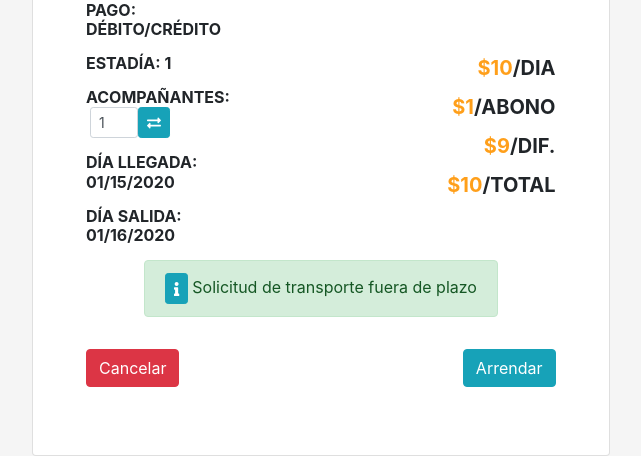
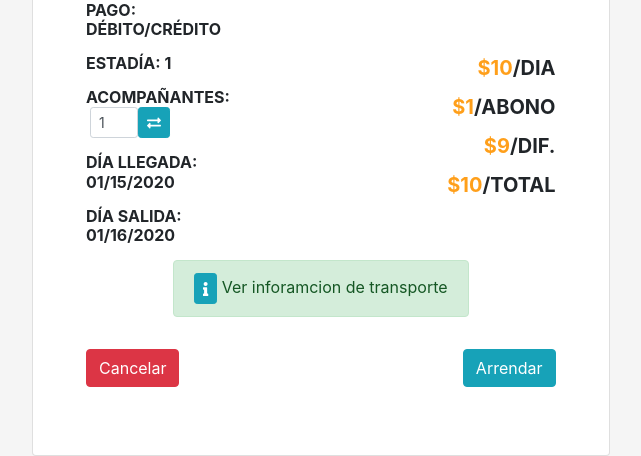
Before and after one commit to stuk4/portafolio-departamentos, a Django app: page /usuario/perfil/reservas in a window 1280 px wide. Shown: the part 751-1207 px from the top of the page, without its empty margins (338-979 px from the left). Run offline with Django 3.2, Linux system fonts and the light colour scheme; a user stored in the database is signed in; tables that the repository leaves empty hold one stand-in row (values such as "Sample post"); grey boxes marked "Sample" are stand-in pictures; some libraries are stand-ins or nearby versions.

Commit message:
fix bugs

```diff
--- a/departamentos/models.py
+++ b/departamentos/models.py
@@ -80,8 +80,7 @@ class Reserva(models.Model):
         return self.departamento.precio * self.dias_estadia
     def __str__(self):
         return 'ID reserva:{} {}'.format(self.id,self.usuario)
-        # TODO me falta agregar la fecha de solicitud y hacer qe muestre en alguna parte que quedan 48 hrs ademas de emitir info si quedan 48 hrs
-        # para ser arrenado ( puedo crear un metodo en este models que verifique si esta a 48hrs de ser arrendado o no)
+
 class Transporte(models.Model):
     reserva = models.OneToOneField(Reserva, related_name="transporte", on_delete=models.CASCADE)
     fecha_solicitud = models.DateField(
--- a/usuarios/models.py
+++ b/usuarios/models.py
@@ -23,8 +23,7 @@ class User(AbstractUser):
         reserva_obj = Reserva.objects.get(id=reserva.id)
         return reserva_obj
 
-    # Metodo para saber si esta a 48h de su llegada su peticion se cancelaria segun la fecha de solicitud
-    # TODO me falta enviar documento con la inforamcion del tranposrte
+
     @property
     def transporte_fecha(self):
         reserva  =self.reserva.filter(usuario=self.id).last()
--- a/usuarios/templates/usuarios/perfil.html
+++ b/usuarios/templates/usuarios/perfil.html
@@ -58,6 +58,7 @@
                                 </div>
                               </div>
                               <div class="form-group row">
+                                <!-- TODO cambiar en la bd fecha nacimiento por edad -->
                                 <label for="Edad" class="col-4 col-form-label">Edad*</label>
                                 <div class="col-8">
                                   <input id="Edad" name="number" value="" placeholder="Edad" class="form-control here" required="required" type="text">
--- a/usuarios/templates/usuarios/perfil_reservas.html
+++ b/usuarios/templates/usuarios/perfil_reservas.html
@@ -103,18 +103,23 @@
                     <div class="form-group">
 
                       <!-- Modal servicio transporte -->
-                      {% if request.user.transporte_fecha   %}
+                      <!-- TODO faLta agregAr ver info transporte -->
+                      {% if request.user.transporte_fecha and request.user.transporte.estado_verificado == True %}
                       <div class="alert alert-success" role="alert">
-                        <button type="button" class="btn btn-sm btn-info" data-container="body" data-toggle="popover" data-placement="top" data-content="Al parecer esta a menos de 48h de su llegada, ya no puede contratar el servicio o si por algun motivo la envio en este plazo será rechazada">
+                        <button type="button" class="btn btn-sm btn-info" data-container="body" data-toggle="popover" data-placement="top" data-content="">
                           <i class="fas fa-info"></i>
                         </button>
+                        Ver inforamcion de transporte
+                      </div>
 
-                        Solicitud de transporte fuera de plazo
-                      </div>
                       {% elif request.user.transporte.estado_verificado == None %}
                       <div class="alert alert-info" role="alert">
-                          Transporte solicitado, espere aprobación
+                        Transporte solicitado, espere aprobación
                       </div>
+                      {% elif request.user.transporte.estado_verificado == False %}
+                      <div class="alert alert-danger" role="alert">
+                        Transporte Rechazado, ya no puede modificar
+                     </div>
                       {% elif  request.user.transporte.estado_verificado == True %}
                       <div class="alert alert-success" role="alert">
                         <button type="button" class="btn btn-sm btn-info" data-container="body" data-toggle="popover" data-placement="top" data-content="Se le informará 48h antes de su llegada.">
```
